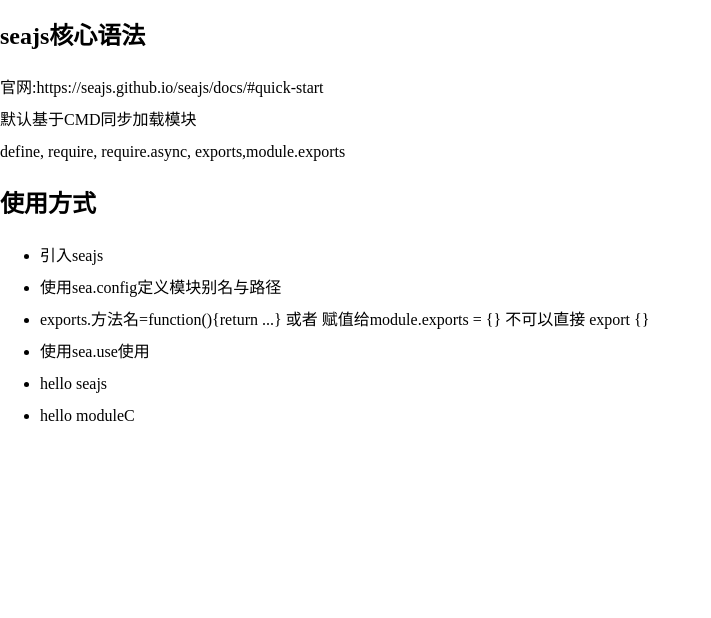
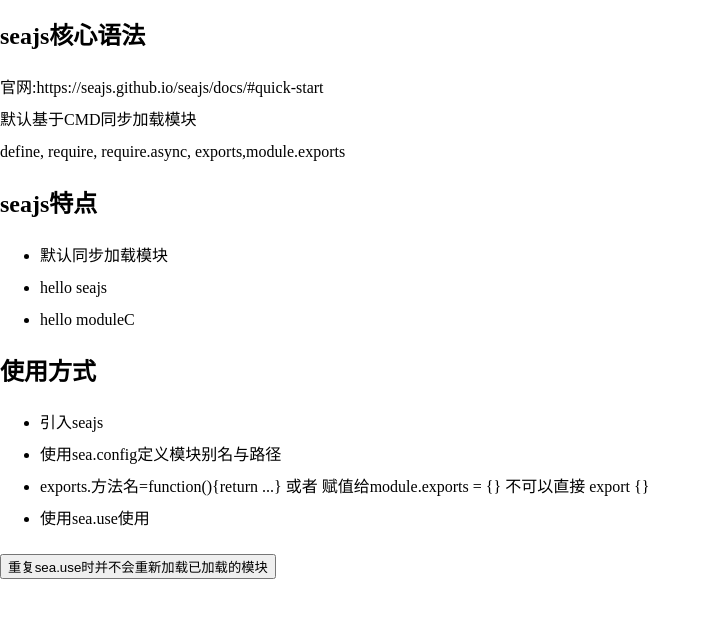
Before and after one commit to Rookior/h5, a plain HTML site: page seajs/index.html in a window 1280 px wide. Shown: the whole page, without its empty margins (0-711 px from the left). Drawn offline with Linux system fonts and the light colour scheme.

Commit message:
sea重复引入不会重复加载

```diff
--- a/seajs/index.html
+++ b/seajs/index.html
@@ -18,14 +18,18 @@
     <p>官网:https://seajs.github.io/seajs/docs/#quick-start</p>
     <p>默认基于CMD同步加载模块</p>
     <p>define, require, require.async, exports,module.exports</p>
+    <h2>seajs特点</h2>
+    <ul id="ul">
+      <li>默认同步加载模块</li>
+    </ul>
     <h2>使用方式</h2>
-    <ul id="ul">
+    <ul>
         <li>引入seajs</li>
         <li>使用sea.config定义模块别名与路径</li>
         <li>exports.方法名=function(){return ...} 或者 赋值给module.exports = {} 不可以直接 export {}</li>
         <li>使用sea.use使用</li>
     </ul>
-
+    <button onclick="reload()">重复sea.use时并不会重新加载已加载的模块</button>
     <script src="./js/sea.js"></script>
     <script src="./js/sea.config.js"></script>
     <script>
@@ -49,7 +53,27 @@
         ul.append('<li>hello moduleC</li>')
       })
 
+      function reload(){
+        seajs.use(['jquery'], function (jquery) {
+            console.log($)
+            console.log($('#ul').append('<li>hello seajs</li>'))
+        })
 
+        seajs.use(['moduleA','moduleB'], function (moduleA,moduleB) {
+            console.log(moduleA,moduleB,moduleB.method1())
+            // console.log(moduleC)
+            // console.log(moduleC.method1())
+            // console.log(moduleC.getDom('#ul').append('<li>hello moduleC</li>'))
+        })
+
+        seajs.use(['moduleC'], function (moduleC) {
+            console.log(moduleC)
+            var moduleB_methods1 = moduleC.sayHello();
+            console.log(moduleB_methods1)
+            var ul =  moduleC.getDom('#ul')
+            ul.append('<li>hello moduleC</li>')
+        })
+      }
 
     </script>
   </body>
```
